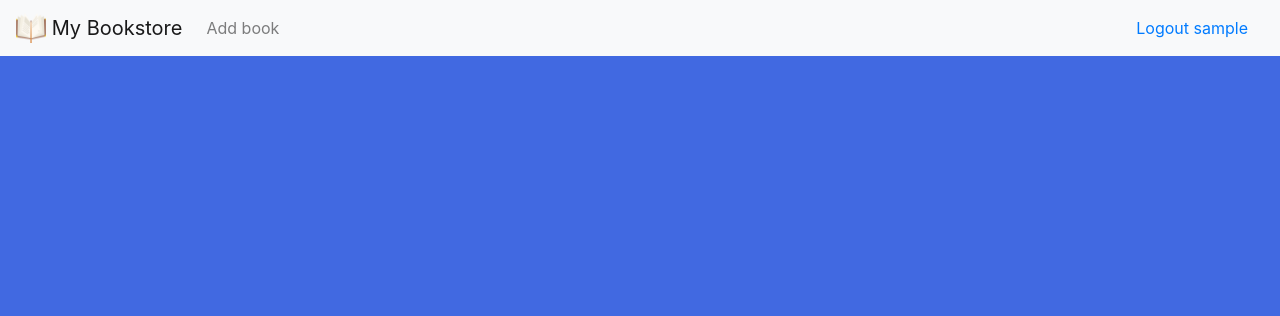
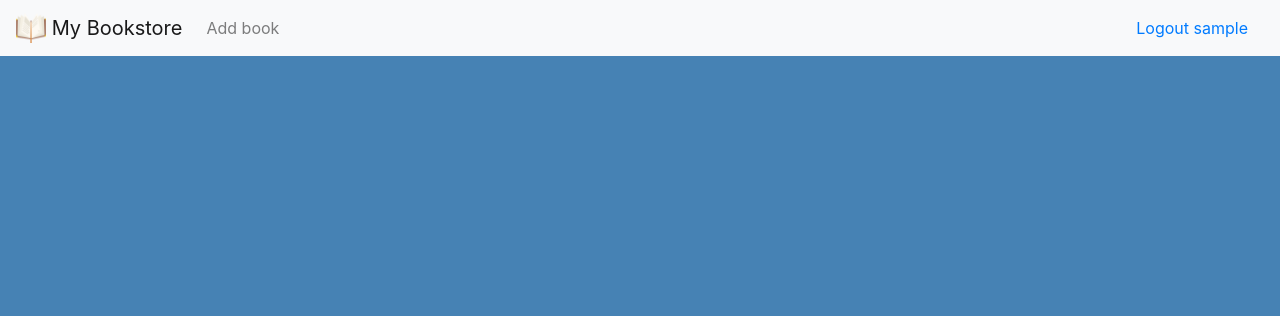
Before and after one commit to DjCekic/Djang-Bookstore, a Django app: page /books in a window 1280 px wide. Shown: the top 316 px of the page. Run offline with Django 3.2, Linux system fonts and the light colour scheme; the visitor is signed in with stand-in values (Sample User, id 1); data that the repository does not hold is empty; some libraries are stand-ins or nearby versions.

Commit message:
Sedmi commit. Promene izgleda front enda. Dopunjena baza

```diff
--- a/mysite/bookstore/templates/bookstore/books.html
+++ b/mysite/bookstore/templates/bookstore/books.html
@@ -5,22 +5,24 @@
 {% endblock %}
 
 {%  block content %}
-    <div class="list-group">
+    <div class="row row-cols-4">
         {% for book in latest_books_list %}
-             <a href="{% url 'bookstore:book_details' book.id %}">
-            <div class="card" style="width: 18rem;">
+            <div class="col" style="width: 18rem;">
+                <a href="{% url 'bookstore:book_details' book.id %}" style="color:#DEB887">
+
               <img src="{% static book.book_cover %}" style="width:160px;height:240px;"/>
               <div class="card-body">
                 <h5 class="card-title">{{book.title}}</h5>
 
 
               </div>
-            </div>
+
 
 
 
 
             </a>
+            </div>
         {% endfor %}
     </div>
 {% endblock %}
--- a/mysite/templates/master.html
+++ b/mysite/templates/master.html
@@ -7,7 +7,7 @@
         <meta charset="UTF-8">
         <meta name="viewport" content="width=device-width, initial-scale=1, shrink-to-fit=no">
         <style type="text/css">
-             body { background: #4169E1 !important; } /* Adding !important forces the browser to overwrite the default style applied by Bootstrap */
+             body { background: #4682B4 !important; } /* Adding !important forces the browser to overwrite the default style applied by Bootstrap */
         </style>
         <title>
             {% block title %}
```
Also changed, not shown: mysite/bookstore/static/carobnjak_iz_oza-l_frenk_baum.jpg (added), mysite/bookstore/static/darma_lutalice-dzek_keruak.jpg (added), mysite/bookstore/static/glavonja-dusan_nedeljkovic.jpg (added), mysite/bookstore/static/jungova_mapa_dusebruvod-marej_stajn.jpg (added), mysite/bookstore/static/noc_u_karakasu-karina_sains_borgo.jpg (added), mysite/bookstore/static/nordijska_mitologija-nil_gejmen.jpg (added), mysite/bookstore/static/okean_od_papira_4_ostrvo_u_jajetu-zoran_penevski.jpg (added), mysite/bookstore/static/telo-bil_brajson.jpg (added).
